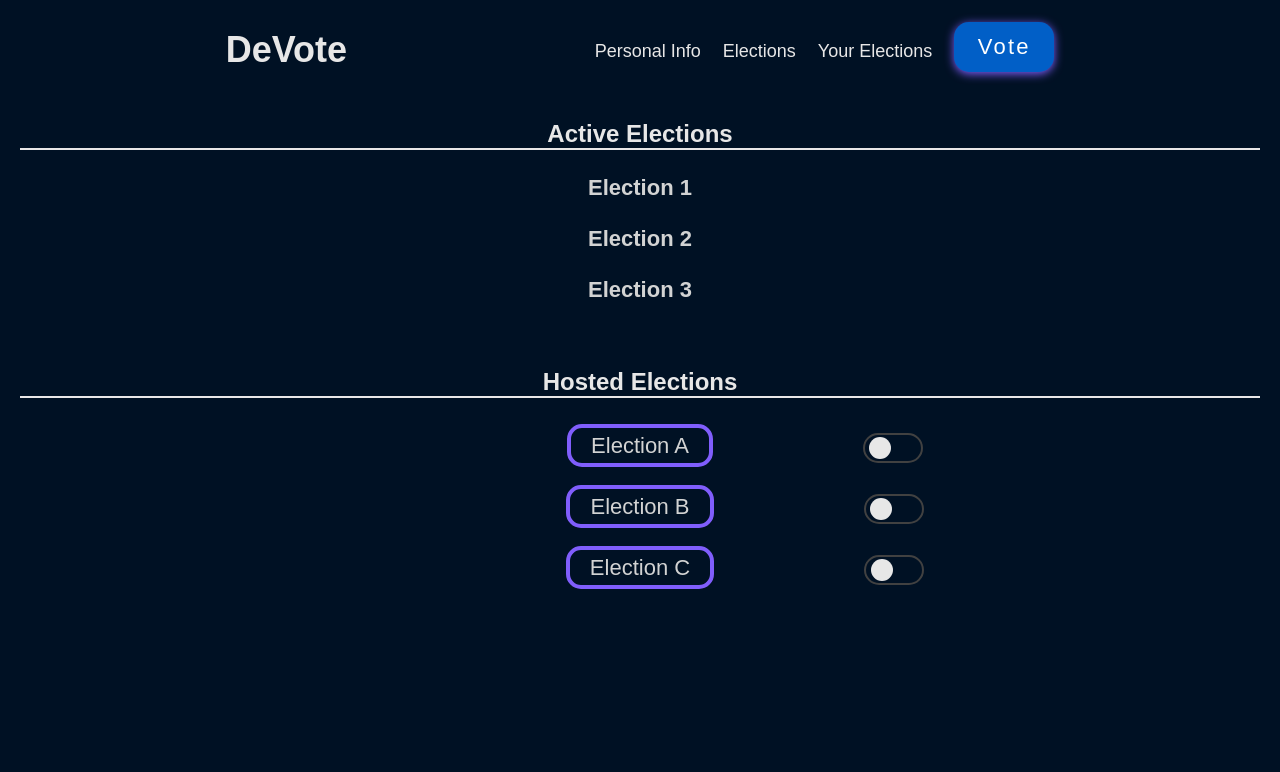
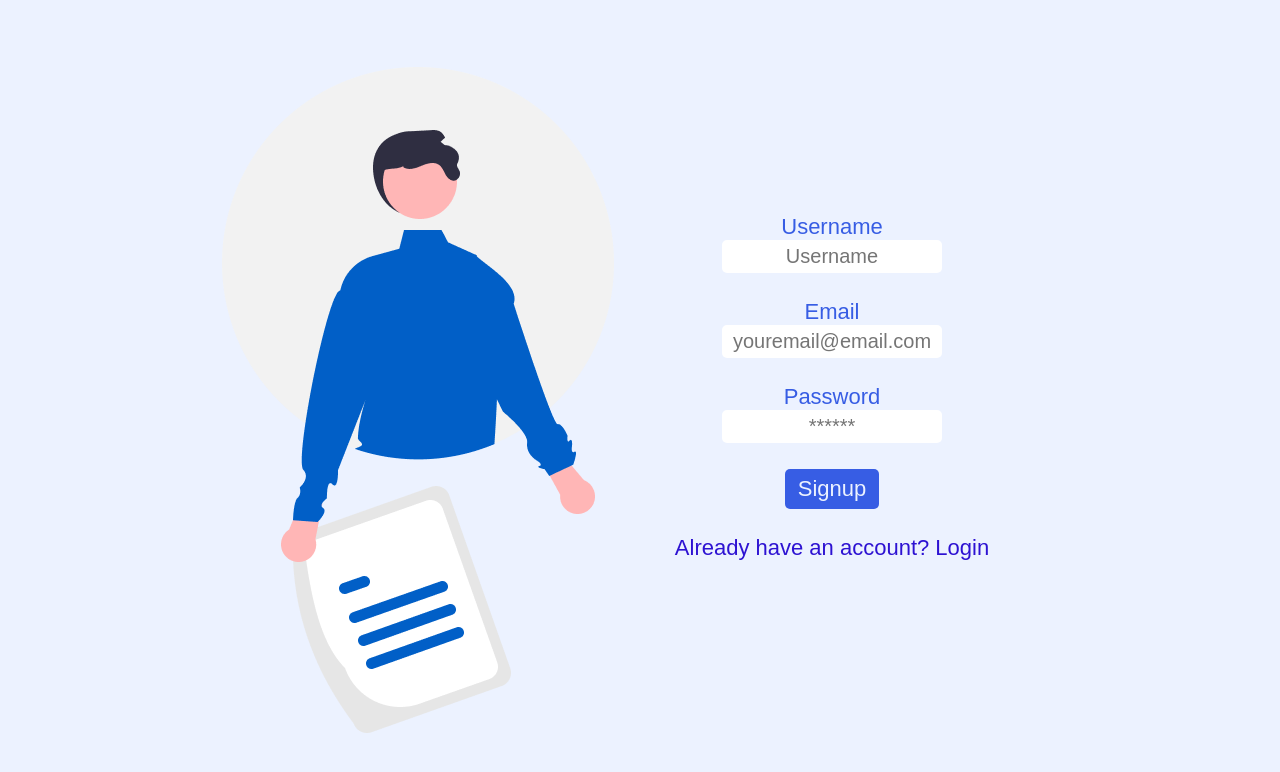
Before and after one commit to nerdigenius/FYDP, a React (Create React App) app in the folder FrontEnd/: page /signup in a window 1280 px wide. Shown: the top 772 px of the page. Built offline with nearby package versions, Linux system fonts and the light colour scheme; a web font is replaced by a local one.

Commit message:
browser router implemented

```diff
--- a/FrontEnd/package.json
+++ b/FrontEnd/package.json
@@ -8,7 +8,6 @@
     "@testing-library/user-event": "^13.5.0",
     "react": "^18.2.0",
     "react-dom": "^18.2.0",
-    "react-router-dom": "^6.16.0",
     "react-scripts": "5.0.1",
     "web-vitals": "^2.1.4"
   },
@@ -35,5 +34,8 @@
       "last 1 firefox version",
       "last 1 safari version"
     ]
+  },
+  "devDependencies": {
+    "react-router-dom": "^6.16.0"
   }
 }
--- a/FrontEnd/src/App.js
+++ b/FrontEnd/src/App.js
@@ -1,29 +1,28 @@
 import './App.css'
 import React, { useState } from 'react'
+import { BrowserRouter, Routes, Route } from "react-router-dom";
 import { Login } from './Login.js'
 import { Register } from './Register.js'
 import { Personal } from './Personal.js'
 import { Elections } from './Elections'
 
 function App() {
-  const [currentForm, setCurrentForm] = useState('login')
 
-  const toggleForm = (forName) => {
-    setCurrentForm(forName)
-  }
+
 
   return (
     <div className="App">
+       <BrowserRouter>
+      <Routes>
+        <Route path="/" element={<Login />}/>
+        <Route path="/signup" element={<Register />} />
+        <Route path='/personal' element={<Personal/>}/>
+        <Route path='/elections' element={<Elections/>}/>
 
-      <Elections/>
 
-      {/* <Personal/> */}
+      </Routes>
+    </BrowserRouter>
 
-      {/* {currentForm === 'login' ? (
-        <Login onFormSwitch={toggleForm} />
-      ) : (
-        <Register onFormSwitch={toggleForm} />
-      )} */}
 
     </div>
   )
--- a/FrontEnd/src/Login.js
+++ b/FrontEnd/src/Login.js
@@ -1,5 +1,6 @@
 import './Login.css'
 import { useState } from 'react'
+import { Link } from 'react-router-dom';
 
 export const Login = (props) => {
   const [email, setEmail] = useState('')
@@ -44,7 +45,7 @@ export const Login = (props) => {
         <br />
         <button
           className="reg_btn"
-          onClick={() => props.onFormSwitch('register')}
+          onClick={() =>window.location.href = '/signup'}
         >
           Don't have an account? Signup
         </button>
--- a/FrontEnd/src/Register.js
+++ b/FrontEnd/src/Register.js
@@ -58,7 +58,7 @@ export const Register = (props) => {
         <br />
         <button
           className="login_btn"
-          onClick={() => props.onFormSwitch('login')}
+          onClick={() => window.location.href = '/'}
         >
           Already have an account? Login
         </button>
```
Also changed, not shown: 1 other file (tests, documents, lock files or other folders).
